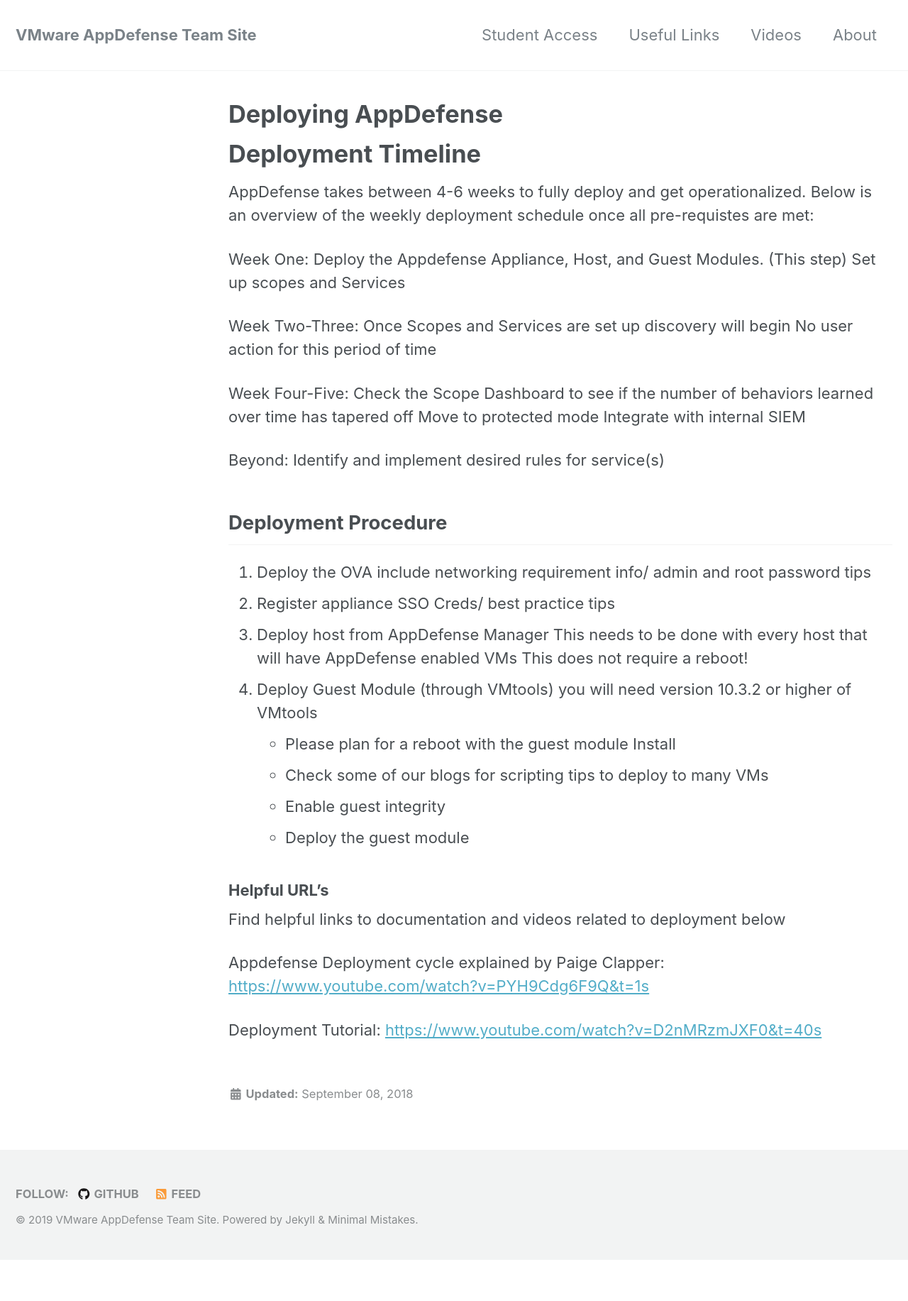
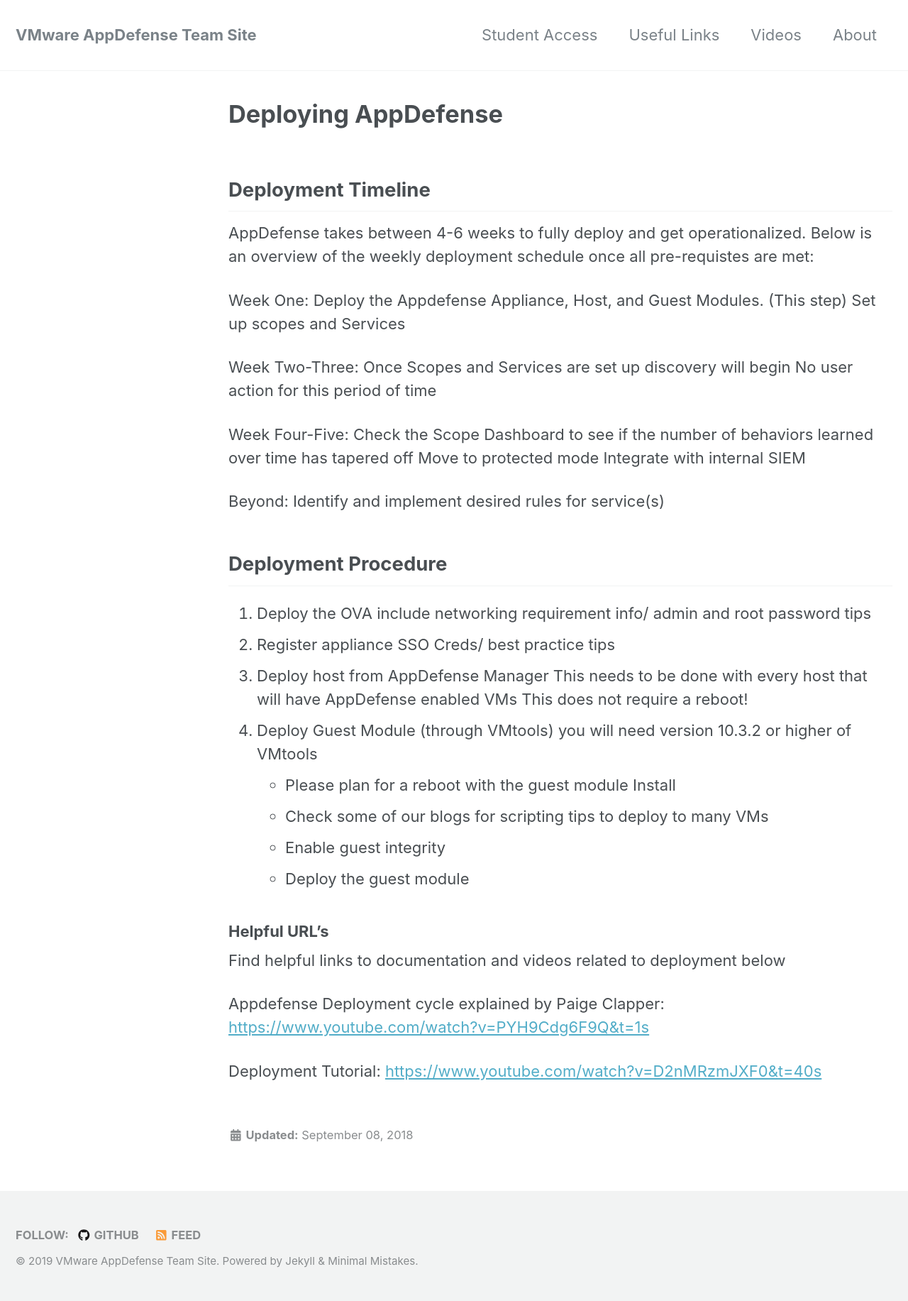
Before and after one commit to vmware-csa-team/AppDefense-Quick-Start-Guide, a Jekyll site: the page built from workshop/2018-06-01-workshop-manual-es.md, in a window 1280 px wide. Shown: the whole page at 71% size. Built offline with Jekyll 4.4.1, drawn with Linux system fonts in a browser that asks for light colours; nearby versions of some CDN libraries; before the commit the page ends 1775 px from its top, so only the background shows below that.

Commit message:
font fix

```diff
--- a/workshop/2018-06-01-workshop-manual-es.md
+++ b/workshop/2018-06-01-workshop-manual-es.md
@@ -7,7 +7,7 @@
 classes: wide
 author_profile: false
 ---
-# Deployment Timeline
+## Deployment Timeline
 
 AppDefense takes between 4-6 weeks to fully deploy and get operationalized. Below is an overview of the weekly deployment schedule once all pre-requistes are met:
 
```
